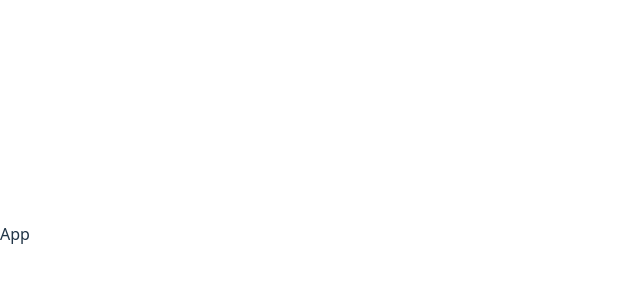
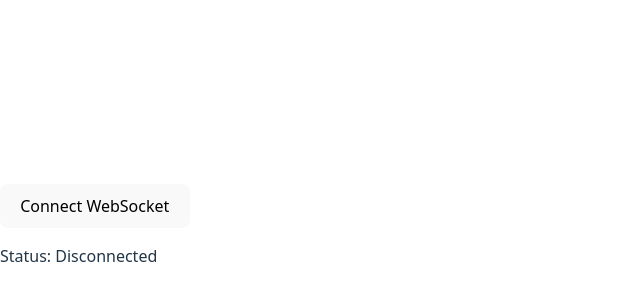
Before and after one commit to OmarThinks/gemini-live-audio-project, a React (Vite) app in the folder with-socket-io/: page / in a window 1280 px wide. Shown: the part 166-466 px from the top of the page, without its empty margins (0-640 px from the left). Built offline with nearby package versions, Linux system fonts and the light colour scheme.

Commit message:
feat: successfully connected and disconnected web sockets

```diff
--- a/with-socket-io/src/App.tsx
+++ b/with-socket-io/src/App.tsx
@@ -3,7 +3,20 @@ import { useWebSocketImplementation } from "./hooks/useWebSocketImplemntation";
 //console.log("Google API Key:", import.meta.env.VITE_GOOGLE_API_KEY);
 
 const App = () => {
-  return <div>App</div>;
+  const { connectWebSocket, disconnectWebSocket, isConnected } =
+    useWebSocketImplementation();
+
+  return (
+    <div>
+      {isConnected ? (
+        <button onClick={disconnectWebSocket}>Disconnect WebSocket</button>
+      ) : (
+        <button onClick={connectWebSocket}> Connect WebSocket</button>
+      )}
+
+      <p>Status: {isConnected ? "Connected" : "Disconnected"}</p>
+    </div>
+  );
 };
 
 /*
--- a/with-socket-io/src/hooks/useWebSocketImplemntation.ts
+++ b/with-socket-io/src/hooks/useWebSocketImplemntation.ts
@@ -5,8 +5,14 @@ const useWebSocketImplementation = () => {
   const [isConnected, setIsConnected] = useState(false);
 
   const connectWebSocket = useCallback(() => {
+    if (socketRef.current?.readyState) {
+      console.warn("WebSocket is already connected");
+      return;
+    }
+    const apiKey = import.meta.env.VITE_GOOGLE_API_KEY;
+
     const ws = new WebSocket(
-      "wss://generativelanguage.googleapis.com/ws/google.ai.generativelanguage.v1beta.GenerativeService.BidiGenerateContent"
+      `wss://generativelanguage.googleapis.com/ws/google.ai.generativelanguage.v1beta.GenerativeService.BidiGenerateContent?key=${apiKey}`
     );
     socketRef.current = ws;
     socketRef.current.onopen = () => {
@@ -30,18 +36,24 @@ const useWebSocketImplementation = () => {
     };
   }, []);
 
-  const disconnect = useCallback(() => {
+  const disconnectWebSocket = useCallback(() => {
     socketRef.current?.close();
     socketRef.current = null;
   }, []);
 
   useEffect(() => {
     return () => {
-      disconnect();
+      disconnectWebSocket();
     };
-  }, [connectWebSocket, disconnect]);
+    // eslint-disable-next-line react-hooks/exhaustive-deps
+  }, []);
 
-  return { socket: socketRef.current, isConnected };
+  return {
+    socket: socketRef.current,
+    isConnected,
+    connectWebSocket,
+    disconnectWebSocket,
+  };
 };
 
 export { useWebSocketImplementation };
```
